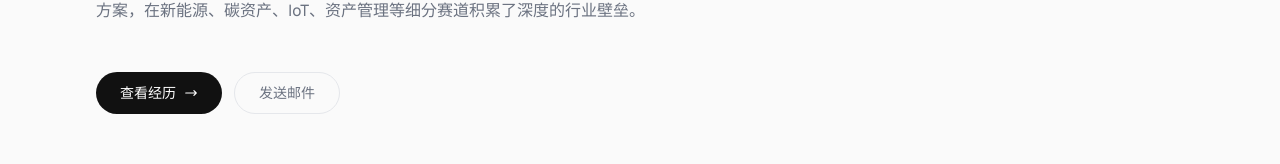
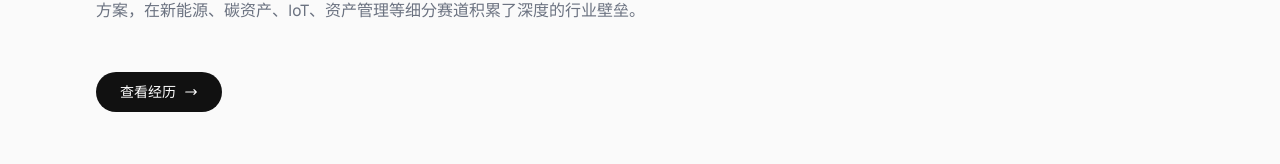
Before and after one commit to ireneshen6688-star/nextjs-boilerplate, a Next.js app: page / in a window 1280 px wide. Shown: the part 424-588 px from the top of the page. Built offline with nearby package versions, Linux system fonts and the light colour scheme.

Commit message:
remove email button from hero

```diff
--- a/app/page.tsx
+++ b/app/page.tsx
@@ -40,9 +40,7 @@ export default function Home() {
                 <path strokeLinecap="round" strokeLinejoin="round" strokeWidth={2} d="M17 8l4 4m0 0l-4 4m4-4H3" />
               </svg>
             </a>
-            <a href={`mailto:${profileData.contact.email}`} className="inline-flex items-center gap-2 px-6 py-2.5 border border-[#E5E7EB] text-[#6B7280] text-sm rounded-full hover:border-[#111111] hover:text-[#111111] transition-colors">
-              发送邮件
-            </a>
+
           </div>
         </div>
       </section>
```
